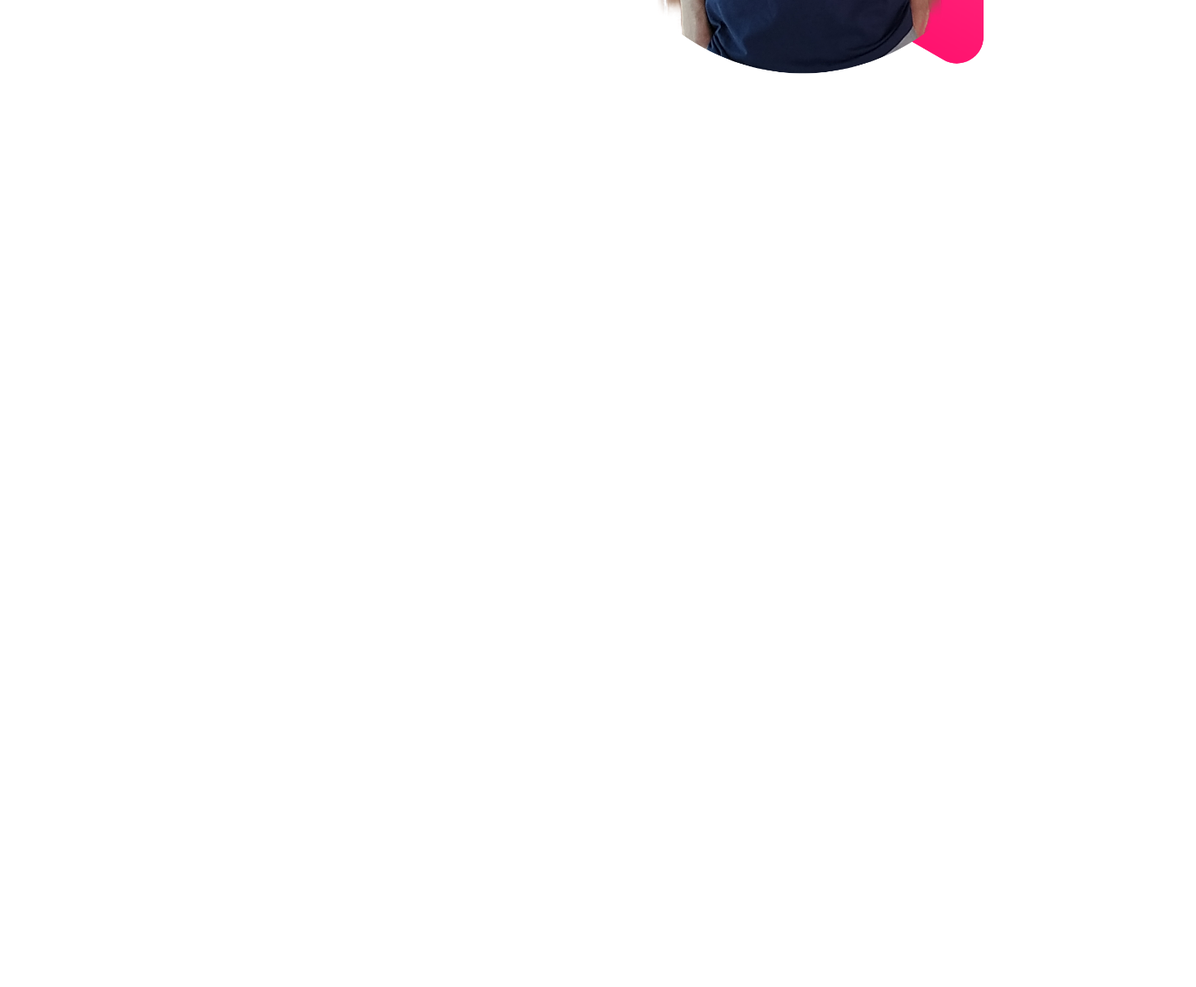
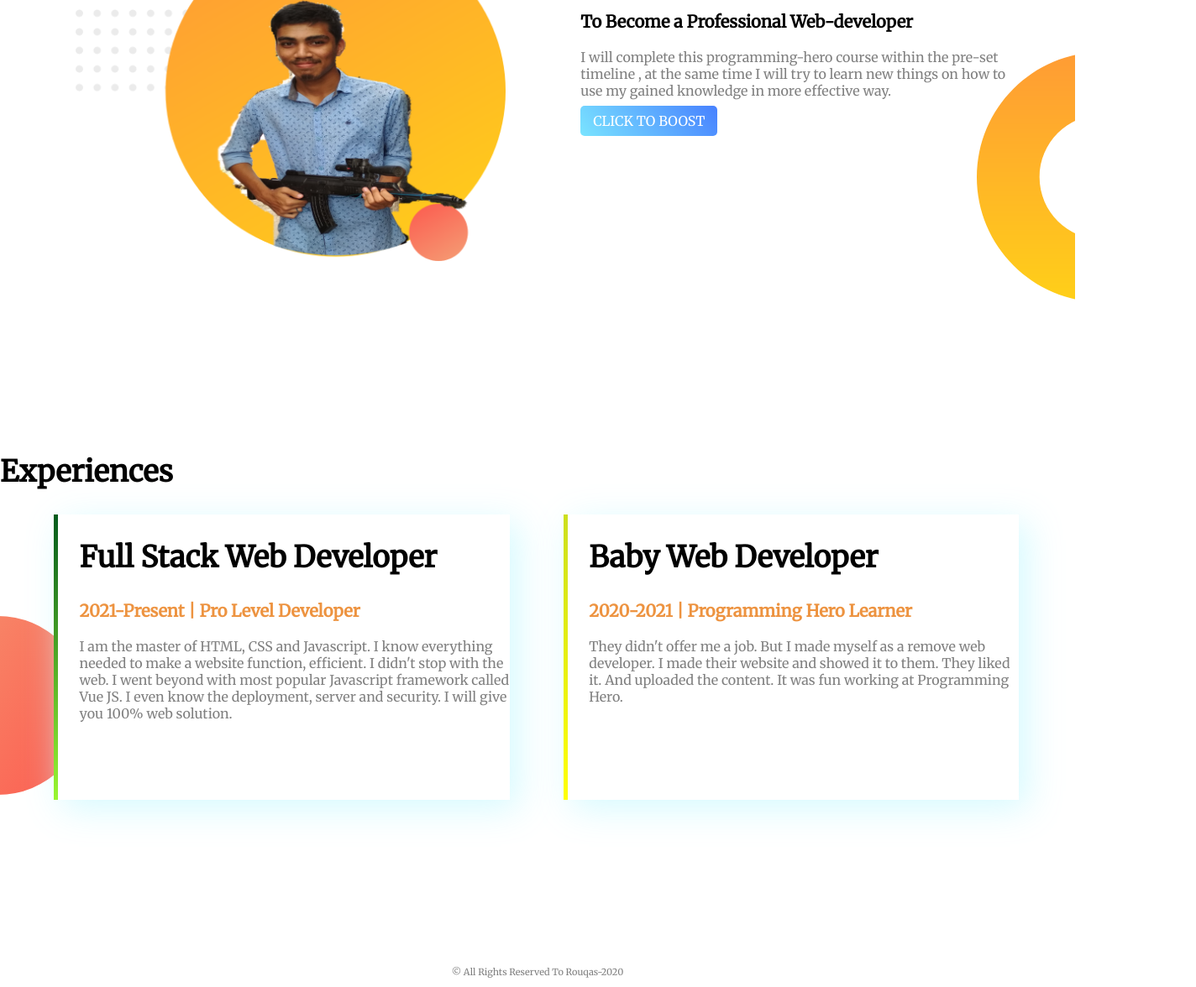
Before and after one commit to Rouqas/Web-Portfolio, a plain HTML site: page index.html in a window 1280 px wide. Shown: the part 689-1865 px from the top of the page at 84% size, 1424 px wide, since content can reach past the window. Before the commit the page ends 843 px from the top, so only its background shows below. Drawn offline with Linux system fonts and the light colour scheme.

Commit message:
Finished my first ever website

```diff
--- a/index.html
+++ b/index.html
@@ -8,18 +8,47 @@
     <link rel="stylesheet" href="style.css">
 </head>
 <body>
-    <section>
+    <section class="top-banner">
         <div class="half-width">
     <h1>Welcome To</h1>
-    <h1><span class="title">My World</span></h1>
+    <h1><span class="title-highlight">My World</span></h1>
      <h3>Hard Working Web-developer</h3>
-    <p>Always try to face problem to find out a better solution.To cope with the new situation, he always use his creativity along with hard effort.That's how he establish himself a distinguished one in the crowd.</p>
+    <p>Always try to face problem to find out a better solution.To cope with the new situation, I always use my creativity along with hard effort.That's how I establish myself as a distinguished one in the crowd.</p>
+    <a class="button"target="_blank" href="https://www.linkedin.com/in/newton-nath-977671180">HIRE ME</a>
     </div>
     <div class="half-width">
-    <img src="images/image 7.png" alt="">
+    <img src="images/image 13.png" alt="">
 </div>
 </section>
+<section class="dream-area">
+    <div class="half-width">
+        <img src="images/image 11.png" alt="">
+    </div>
+    <div class="half-width">
+        <h2>Day-Dream</h2>
+        <h3>To Become a Professional Web-developer</h3>
+        <p>I will complete this programming-hero course within the pre-set timeline , at the same time I will try to learn new things on how to use my gained knowledge in more effective way.</p>
+        <a class="button" target="_blank"href="https://www.youtube.com/watch?v=nRrD46ExEzs">CLICK TO BOOST</a>
+    </div>
+</section>
+<section class="experience-area">
+    <h2>Experiences</h2>
+    <div id="full-stack" class="half-width experience">
+        <h2>Full Stack Web Developer</h2>
+        <h3 class="title-highlight">2021-Present | Pro Level Developer</h3>
+        <p>I am the master of HTML, CSS and Javascript. I know everything needed to make a website function, efficient. I didn't stop with the web. I went beyond with most popular Javascript framework called Vue JS. I even know the deployment, server and security. I will give you 100% web solution.</p>
 
+   </div>
+    <div id="baby" class="half-width experience">
+        <h2>Baby Web Developer</h2>
+        <h3 class="title-highlight">2020-2021 | Programming Hero Learner</h3>
+        <p>They didn't offer me a job. But I made myself as a remove web developer. I made their website and showed it to them. They liked it. And uploaded the content. It was fun working at Programming Hero.</p>
+
+    </div>
+</section>
+<footer>
+    <p>© All Rights Reserved To Rouqas-2020</p>
+</footer>
 
 </body>
 </html>
--- a/style.css
+++ b/style.css
@@ -1,21 +1,76 @@
 body{
     font-family: 'Merriweather';
+    margin: 0;
 }
 h1{
     font-size: 45px;
 
 }
-.title{
+.title-highlight{
     color: rgba(235, 133, 38, 0.884);
 }
 h3{
-    font-size: 25px;
+    font-size: 20px;
 }
 .half-width{
     width: 40%;
     float: left;
-    margin:4%;
+    margin-left:5%;
+    padding-left: 2%;
 }
 .half-width img{
-    width: 150%;
+    width: 100%;
+    height: 400px;
 }
+.top-banner{
+    background-image: url("images/top-banner.png");
+    background-repeat: no-repeat;
+
+}
+section{
+    height: 400px;
+    padding-bottom: 200px;
+}
+.button{
+    text-decoration: none;
+    background-image: linear-gradient(50deg,rgb(122, 228, 255),rgb(71, 129, 255));
+    color: white;
+    padding: 8px 15px;
+    border-radius: 5px;
+    font-weight: 500;
+}
+h2{
+    font-size: 35px;
+}
+p{
+    color: grey;
+}
+.dream-area{
+    background-image: url("images/dream-bg.png");
+    background-repeat: no-repeat;
+    background-position: right;
+}
+.experience{
+    box-shadow: 10px 10px 40px rgba(205, 249, 255, 0.842);
+    height: 85%;
+    background-color: white;
+}
+.experience-area{
+    background-image: url("images/exp-bg.png");
+    background-repeat: no-repeat;
+    background-position: left;
+}
+#full-stack{
+    border-left: 5px solid;
+    border-image: linear-gradient(180deg,rgb(3, 90, 29),rgba(133, 245, 6, 0.829));
+    border-image-slice: 1;
+}
+#baby{
+    border-left: 5px solid yellow;
+    border-image: linear-gradient(rgba(198, 219, 3, 0.89),yellow);
+    border-image-slice: 1;
+}
+footer p{
+    text-align: center;
+    font-size: 11px;
+}
```
Also changed, not shown: images/image 11.png (added), images/image 13.png (added), 3 other files.
